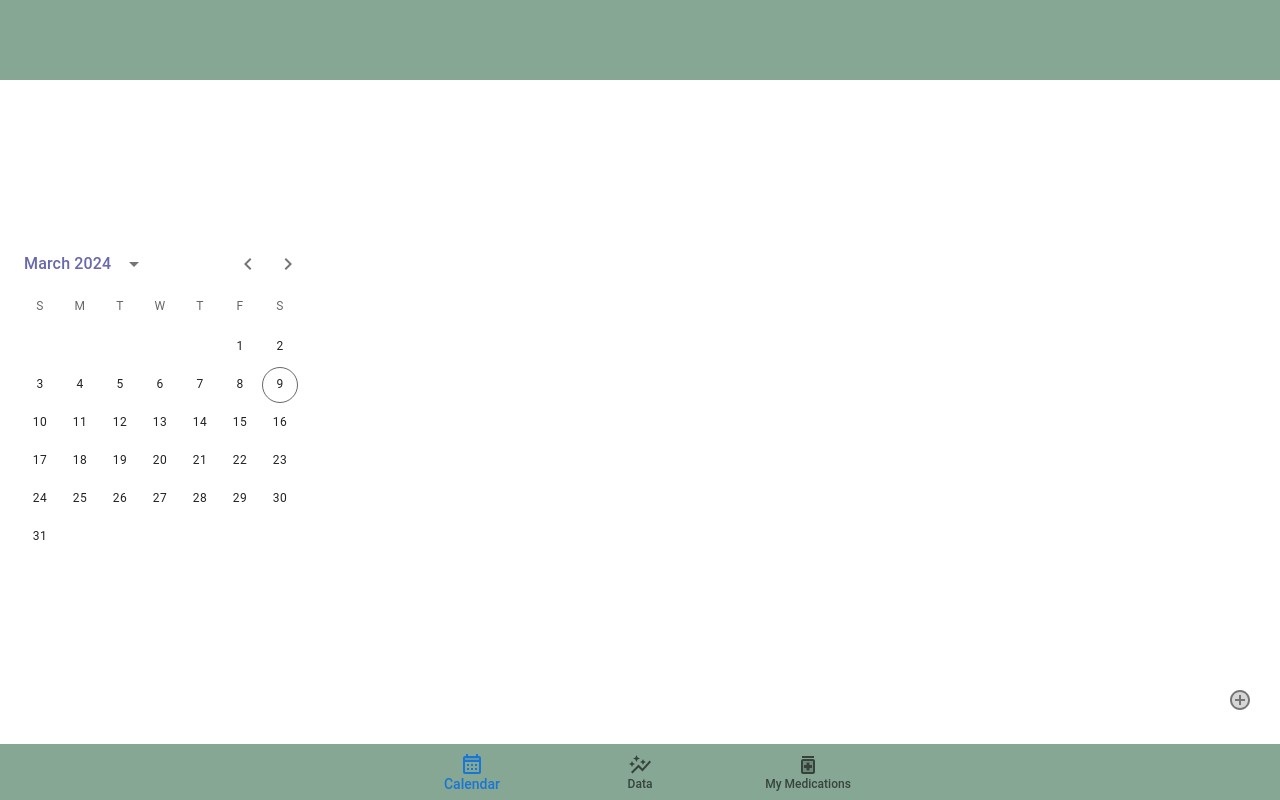
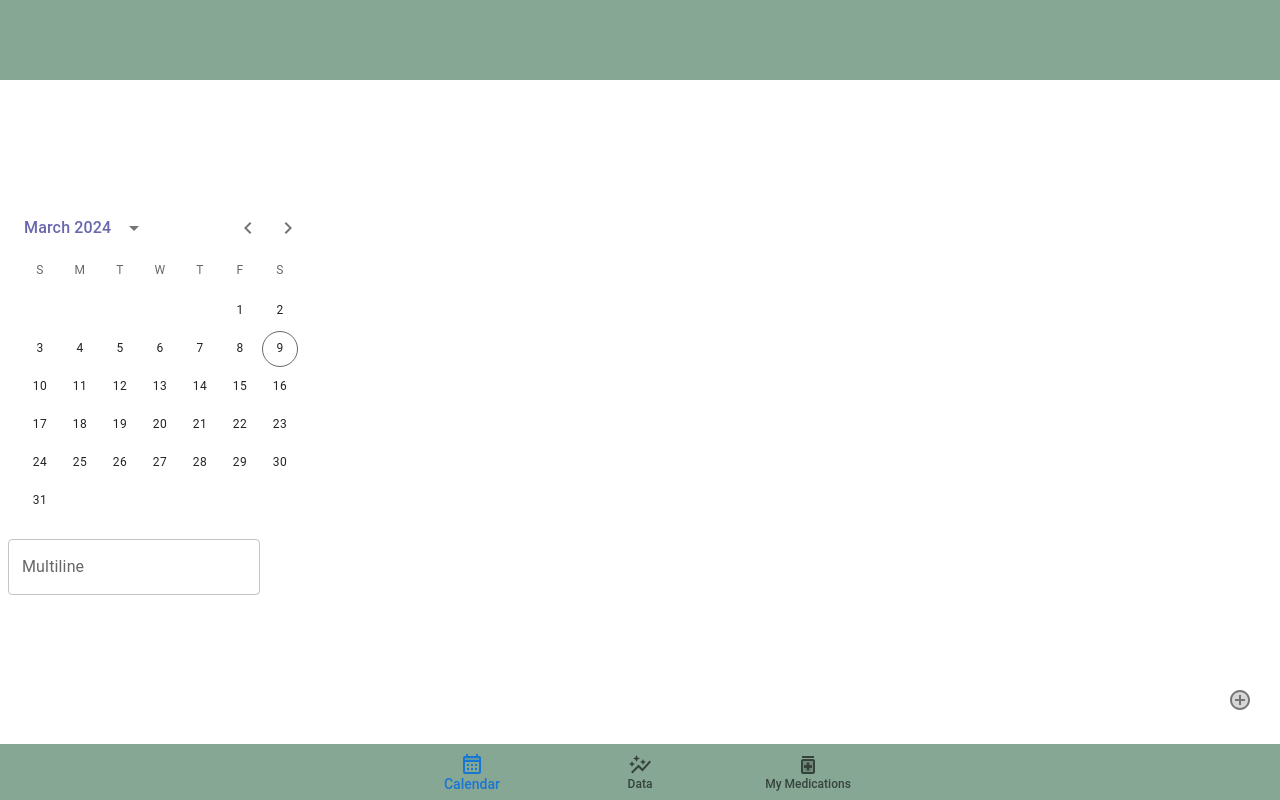
Before and after one commit to em-il-yn/InFlow, a React (Vite) app: page / in a window 1280 px wide. Built offline with nearby package versions, Linux system fonts and the light colour scheme.

Commit message:
Text Entry Box Added

```diff
--- a/src/App.jsx
+++ b/src/App.jsx
@@ -6,7 +6,7 @@ import BottomNav from "./components/BottomNav";
 import "./index.css";
 import DateCalendarValue from "./components/DateCalendarValue";
 import FixedButton from "./components/FixedButton";
-
+import TextEntryBox from "./components/TextEntryBox";
 
 
 const App = () => {
@@ -14,6 +14,7 @@ const App = () => {
     <div>
       <Header />
       <DateCalendarValue />
+      <TextEntryBox />
       <BottomNav />
       <FixedButton />
     </div>
--- /dev/null
+++ b/src/components/TextEntryBox.jsx
@@ -0,0 +1,27 @@
+import * as React from 'react';
+import Box from '@mui/material/Box';
+import TextField from '@mui/material/TextField';
+
+const TextEntryBox = () => {
+  return (
+    <Box
+      component="form"
+      sx={{
+        '& .MuiTextField-root': { m: 1, width: '25ch' },
+      }}
+      noValidate
+      autoComplete="off"
+    >
+      <div>
+        <TextField
+          id="outlined-multiline-flexible"
+          label="Multiline"
+          multiline
+          maxRows={4}
+        />
+      </div>
+    </Box>
+  );
+};
+
+export default TextEntryBox;
```
